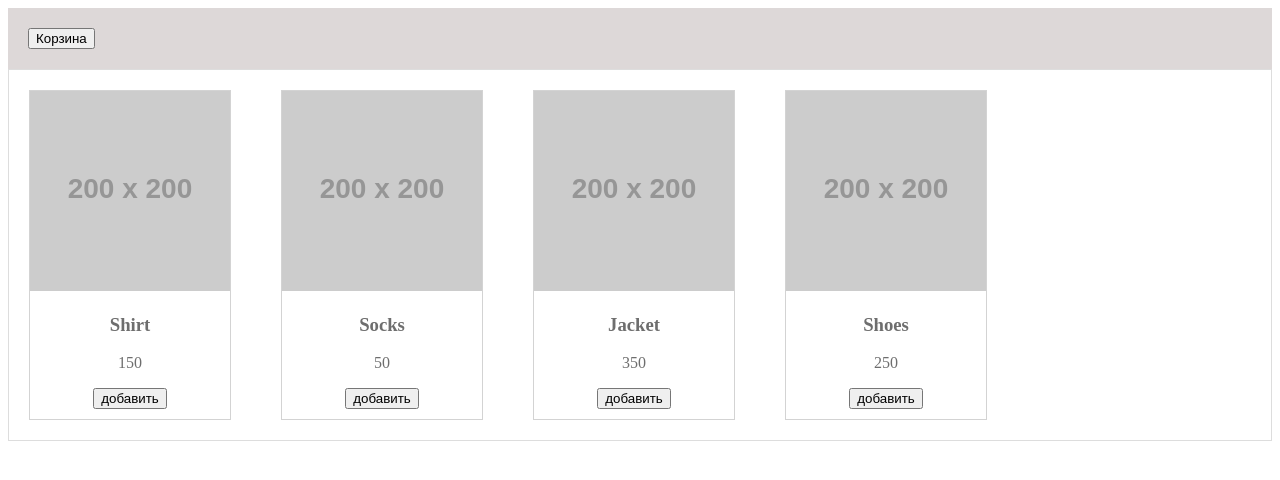
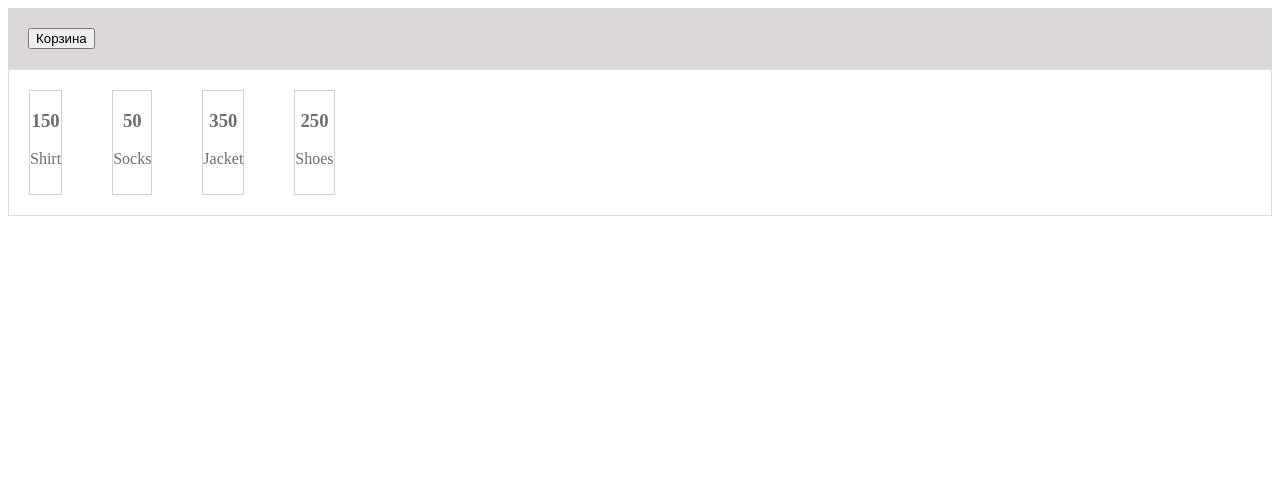
Before and after one commit to alexfrontdev/js2_repo, a plain HTML site: page index.html in a window 1280 px wide. Drawn offline with Linux system fonts and the light colour scheme; placeholder pictures from the web are drawn by us.

Commit message:
Add files via upload
lesson 2

```diff
--- a/index.html
+++ b/index.html
@@ -4,7 +4,7 @@
 <head>
     <title>eShop</title>
     <link rel="stylesheet" href="css/style.css">
-    <script src="script.js"></script>
+
 </head>
 
 <body>
@@ -17,34 +17,67 @@
 </body>
 
 <script>
+    class Goodslist {
+        constructor() {
+            this.goods = [];
+        }
+
+        goodsSum() {
+            let sum = 0;
+            this.goods.forEach(item => {
+                sum += item.price;
+            });
+            return sum;
+        }
+        fetchGoods() {
+            this.goods = [
+                { title: 'Shirt', price: 150 },
+                { title: 'Socks', price: 50 },
+                { title: 'Jacket', price: 350 },
+                { title: 'Shoes', price: 250 },
+            ];
+        }
+        addItem() {
+
+        }
+
+        checkout() {
+            // оформление заказа
+        }
+
+        render() {
+            let listHtml = '';
+            this.goods.forEach(good => {
+                const goodItem = new GoodsItem(good.title, good.price);
+                listHtml += goodItem.render();
+            });
+            document.querySelector('.goods-list').innerHTML = listHtml;
+        }
+
+    }
+    class GoodsItem {
+        constructor(price, title) {
+            this.price = price;
+            this.title = title;
+        }
+        hasDiscount() {
+
+        }
+        render() {
+            return `<div class="goods-item"><h3>${this.title}</h3><p>${this.price}</p></div>`;
+        }
+
+    }
 
 
-    const goods = [
-        { title: 'Shirt', price: 150, },
-        { title: 'Socks', price: 50 },
-        { title: 'Jacket', price: 350 },
-        { title: 'Shoes', price: 250 },
-    ];
 
-    const renderGoodsItem = (title = 'product', price = '0') => {
-        return `<div class="goods-item">
-            <img src="http://placehold.it/200x200"  >
-            <h3>${title}</h3><p>${price}</p>
-            <button>добавить</button>
-            </div>`;
-    };
-
-    const renderGoodsList = (list) => {
-        let goodsList = list.map(item => renderGoodsItem(item.title, item.price));
-        document.querySelector('.goods-list').innerHTML = goodsList.join('');
-    }
-
-    renderGoodsList(goods);
+    let goodlist = new Goodslist;
+    goodlist.fetchGoods();
+    goodlist.render();
 
 
-// 3. почему map возвращает запятые https://ru.stackoverflow.com/questions/1096455/%D0%9F%D0%BE%D1%87%D0%B5%D0%BC%D1%83-%D0%B2-javascript-%D1%88%D0%B0%D0%B1%D0%BB%D0%BE%D0%BD%D0%BD%D1%8B%D1%85-%D1%81%D1%82%D1%80%D0%BE%D0%BA%D0%B0%D1%85-map-%D1%86%D0%B8%D0%BA%D0%BB-%D0%BF%D0%BE%D0%BB%D1%83%D1%87%D0%B0%D0%B5%D1%82%D1%81%D1%8F-%D1%81-%D0%B7%D0%B0%D0%BF%D1%8F%D1%82%D1%8B%D0%BC%D0%B8
 
-    /* Ответ: потому что map возвращает массив, который пропускается через toString, разделяющий элементы массива запятыми */
+
 
 </script>
 
```
